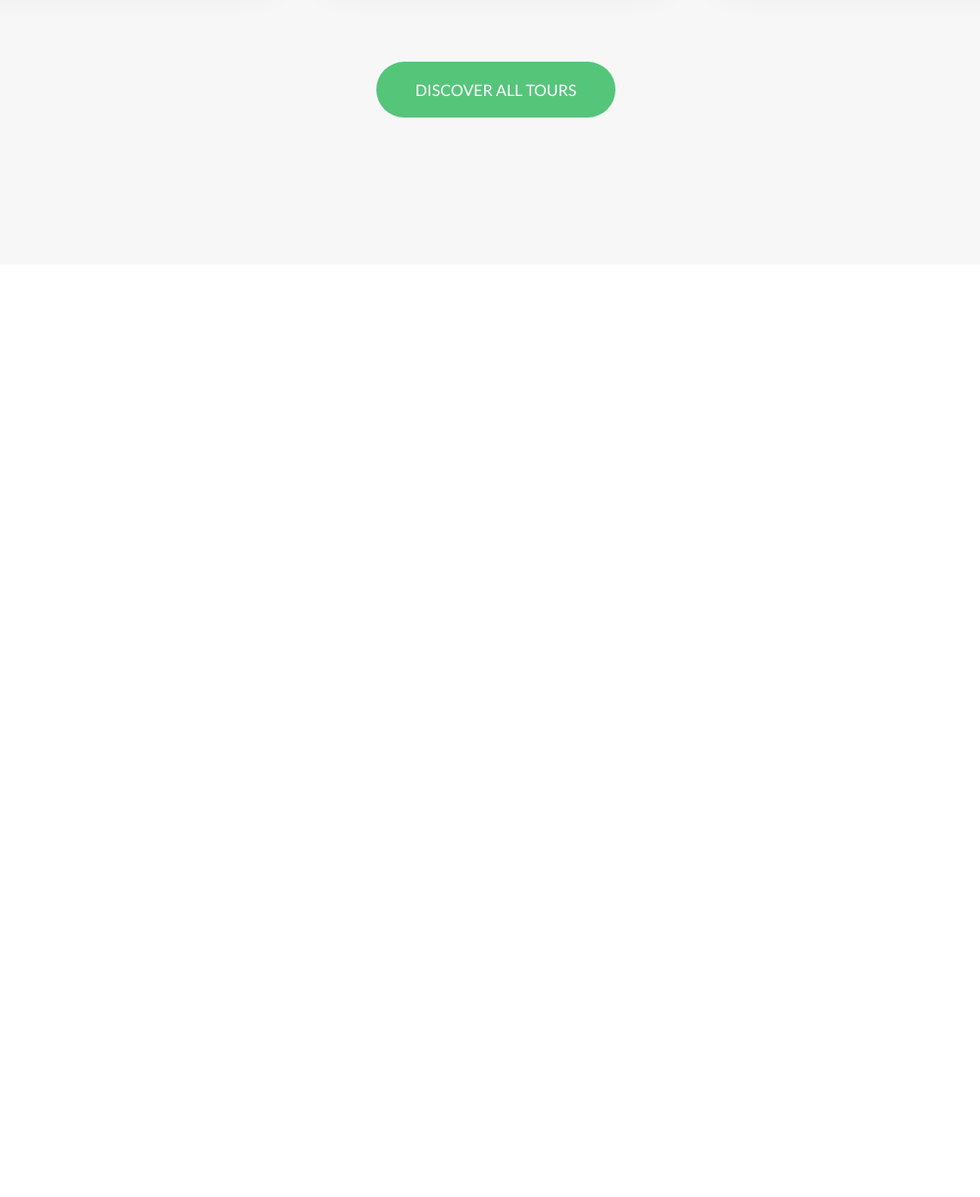
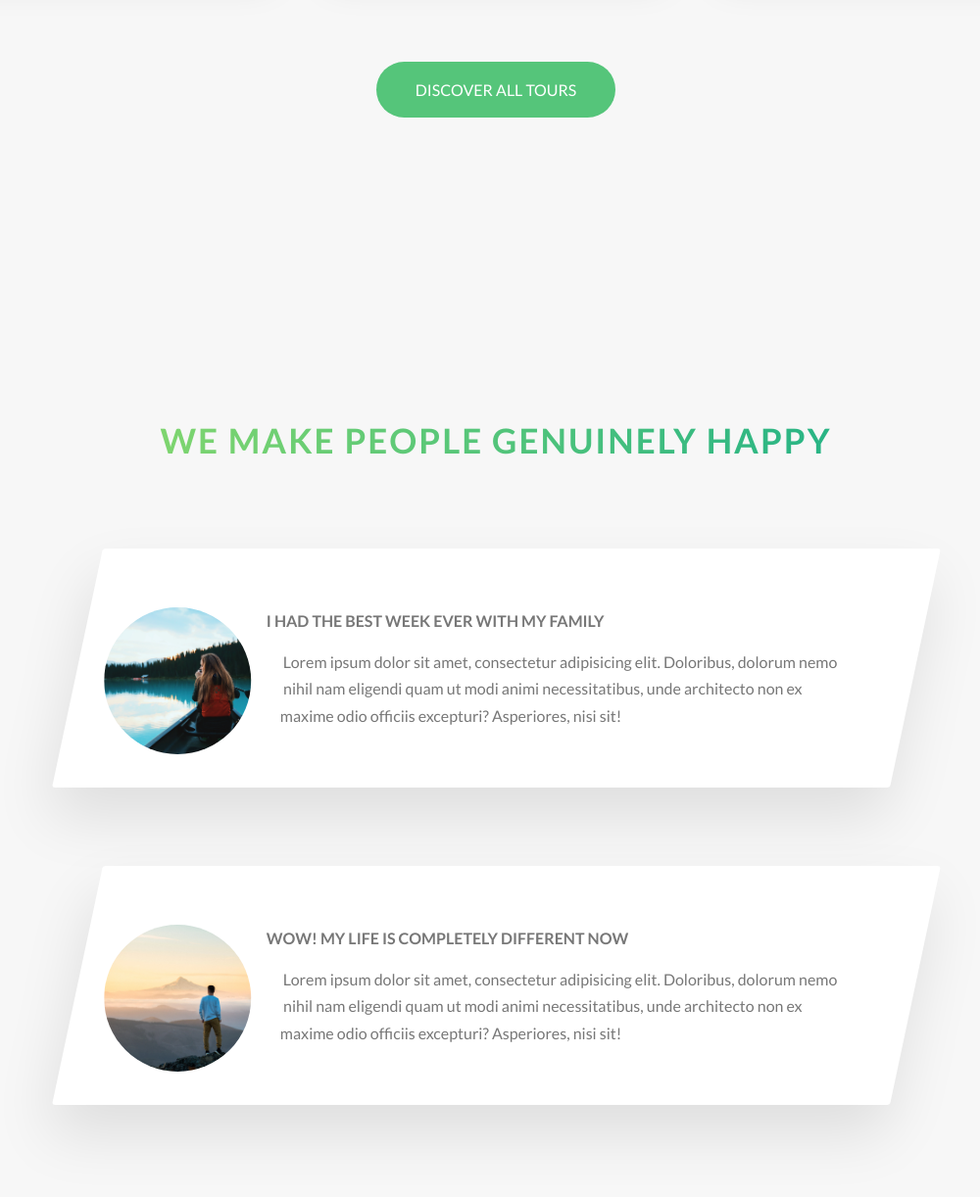
Before and after one commit to jcalahi/natours-project, a website: page index.html in a window 1280 px wide. Shown: the part 3052-4274 px from the top of the page at 98% size, without its empty margins (134-1134 px from the left). Before the commit the page ends 3352 px from the top, so only its background shows below. Drawn offline with Linux system fonts and the light colour scheme.

Commit message:
adding stories section

```diff
--- a/index.html
+++ b/index.html
@@ -245,6 +245,57 @@
           >
         </div>
       </section>
+      <section class="section-stories">
+        <div class="u-center-text u-margin-bottom-big">
+          <h2 class="heading-secondary">
+            We make people genuinely happy
+          </h2>
+        </div>
+        <div class="row">
+          <div class="story">
+            <figure class="story__shape">
+              <img
+                class="story__img"
+                src="img/nat-8.jpg"
+                alt="Person on a tour"
+              />
+            </figure>
+            <div class="story__text">
+              <h3 class="heading-tertiary u-margin-bottom-small">
+                I had the best week ever with my family
+              </h3>
+              <p>
+                Lorem ipsum dolor sit amet, consectetur adipisicing elit.
+                Doloribus, dolorum nemo nihil nam eligendi quam ut modi animi
+                necessitatibus, unde architecto non ex maxime odio officiis
+                excepturi? Asperiores, nisi sit!
+              </p>
+            </div>
+          </div>
+        </div>
+        <div class="row">
+          <div class="story">
+            <figure class="story__shape">
+              <img
+                class="story__img"
+                src="img/nat-9.jpg"
+                alt="Person on a tour"
+              />
+            </figure>
+            <div class="story__text">
+              <h3 class="heading-tertiary u-margin-bottom-small">
+                Wow! My life is completely different now
+              </h3>
+              <p>
+                Lorem ipsum dolor sit amet, consectetur adipisicing elit.
+                Doloribus, dolorum nemo nihil nam eligendi quam ut modi animi
+                necessitatibus, unde architecto non ex maxime odio officiis
+                excepturi? Asperiores, nisi sit!
+              </p>
+            </div>
+          </div>
+        </div>
+      </section>
     </main>
     <!--
     <section class="grid-test">
--- /dev/null
+++ b/scss/components/_story.scss
@@ -0,0 +1,33 @@
+.story {
+  background-color: $color-white;
+  border-radius: 3px;
+  box-shadow: 0 3rem 6rem rgba($color-black, 0.1);
+  font-size: $font-size-default;
+  margin: 0 auto;
+  padding: 6rem;
+  width: 75%;
+  transform: skewX(-12deg);
+
+  & > * {
+    transform: skewX(12deg);
+  }
+
+  &__shape {
+    height: 15rem;
+    width: 15rem;
+    float: left;
+    -webkit-shape-outside: circle(50% at 50% 50%);
+    shape-outside: circle(50% at 50% 50%);
+    -webkit-clip-path: circle(50% at 50% 50%);
+    clip-path: circle(50% at 50% 50%);
+    transform: translateX(-3rem) skewX(12deg);
+  }
+
+  &__img {
+    height: 100%;
+  }
+
+  &__text {
+    transform: skewX(12deg);
+  }
+}
--- a/scss/main.scss
+++ b/scss/main.scss
@@ -11,6 +11,7 @@
 @import 'components/composition';
 @import 'components/feature-box';
 @import 'components/card';
+@import 'components/story';
 
 @import 'layout/header';
 @import 'layout/grid';
--- a/scss/pages/_home.scss
+++ b/scss/pages/_home.scss
@@ -25,3 +25,8 @@
   margin-top: -10rem;
   padding: 25rem 0 15rem 0;
 }
+
+.section-stories {
+  background-color: $color-grey-light-1;
+  padding: 15rem 0;
+}
```
Also changed, not shown: css/style.css.
